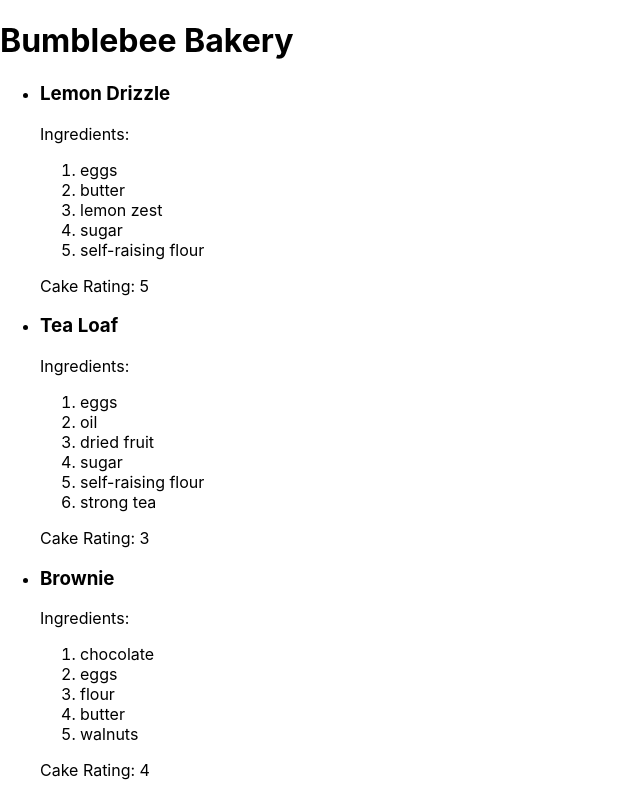
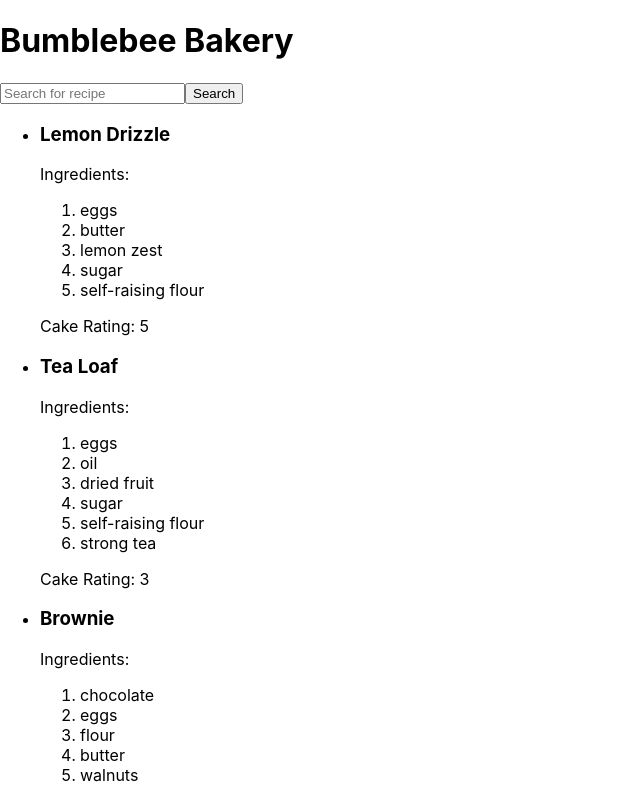
Before and after one commit to Jean-005/react_forms-lab, a React (Create React App) app: page / in a window 1280 px wide. Shown: the top 800 px of the page, without its empty margins (0-640 px from the left). Built offline with nearby package versions, Linux system fonts and the light colour scheme.

Commit message:
extension task: search recipe implemneted

```diff
--- a/src/components/SearchForm.js
+++ b/src/components/SearchForm.js
@@ -1,6 +1,40 @@
-const SearchForm = () => {
+import { useState } from "react";
+
+const SearchForm = ({ cakes, filteringCakes}) => {
+    const [search, setSearch] = useState("");
+
+    const handleSubmit = (event) => {
+        event.preventDefault();
+        if(isValidation){
+            console.log("searching.."+search);
+            let filterData = cakes.filter(cake => cake.name.toLowerCase().includes(search.toLowerCase()));
+            const data = {
+                filterData
+            }
+            console.log(data);
+            filteringCakes(filterData);
+            return;
+        }
+    }
+
+    const isValidation = () => {
+        let validation = true;
+        if(search === ""){
+            validation = false;
+        }
+        return validation;
+    }
+
     return (
         <>
+            <form onSubmit={handleSubmit}>
+                <input type="text"
+                    name="search"
+                    placeholder="Search for recipe"
+                    value={search}
+                    onChange={(event) => setSearch(event.target.value)} />
+                <input type="submit" value="Search" />
+            </form>
         </>
     );
 }
--- a/src/containers/CakeContainers.js
+++ b/src/containers/CakeContainers.js
@@ -2,6 +2,7 @@ import { useState } from "react";
 import CakeList from "../components/CakeList"
 import RecipeForm from "../components/RecipeForm"
 import SearchForm from "../components/SearchForm"
+
 
 const CakeContainers = () => {
     const [cakes, setCakes] = useState([
@@ -25,18 +26,28 @@ const CakeContainers = () => {
             ingredients: ["carrots", "walnuts", "oil", "cream cheese", "flour", "sugar"],
             rating: 5
         }
-      ]);
+    ]);
+
+    const [filterCakesData, setFilterCakesData] = useState([]);
 
     const registerRecipe = (recipe) => {
         console.log(recipe);
-        setCakes([...cakes,recipe]);
+        setCakes([...cakes, recipe]);
     }
+
+    const filteringCakes = (filterCakesData) => {
+        setFilterCakesData([...filterCakesData]);
+    }
+console.log(filterCakesData);
 
     return (
         <>
+            <SearchForm cakes={cakes} filteringCakes={filteringCakes}/>
             <CakeList cakes={cakes} />
-            <RecipeForm  cakes={cakes} registerRecipe={registerRecipe}/>
-            <SearchForm />
+            <RecipeForm cakes={cakes} registerRecipe={registerRecipe} />
+
+            <h3>Filtered Cakes</h3>
+            <CakeList cakes={filterCakesData} />
         </>
     );
 }
```
Also changed, not shown: src/components/RecipeForm.js (+5 -5 lines).
